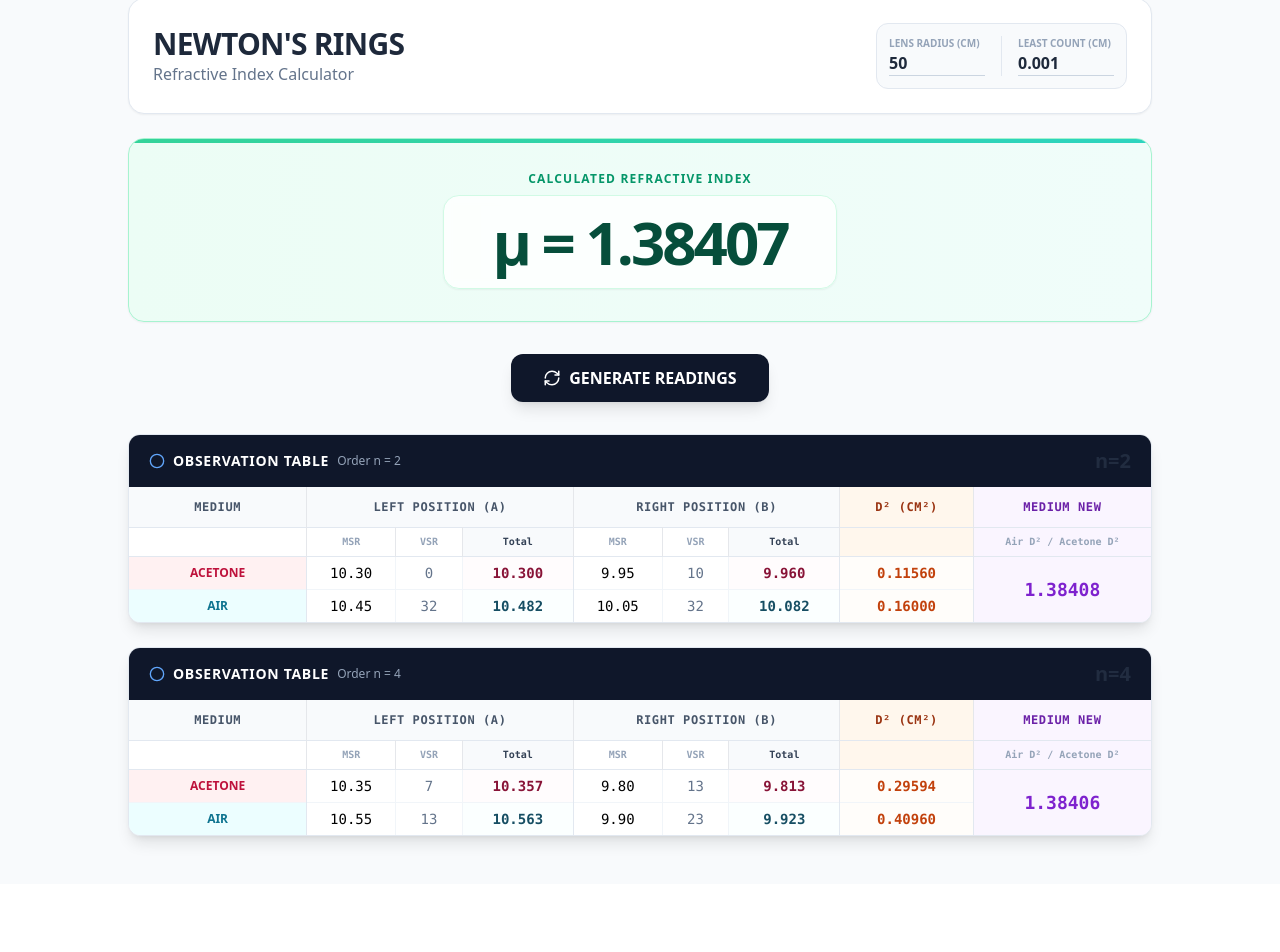
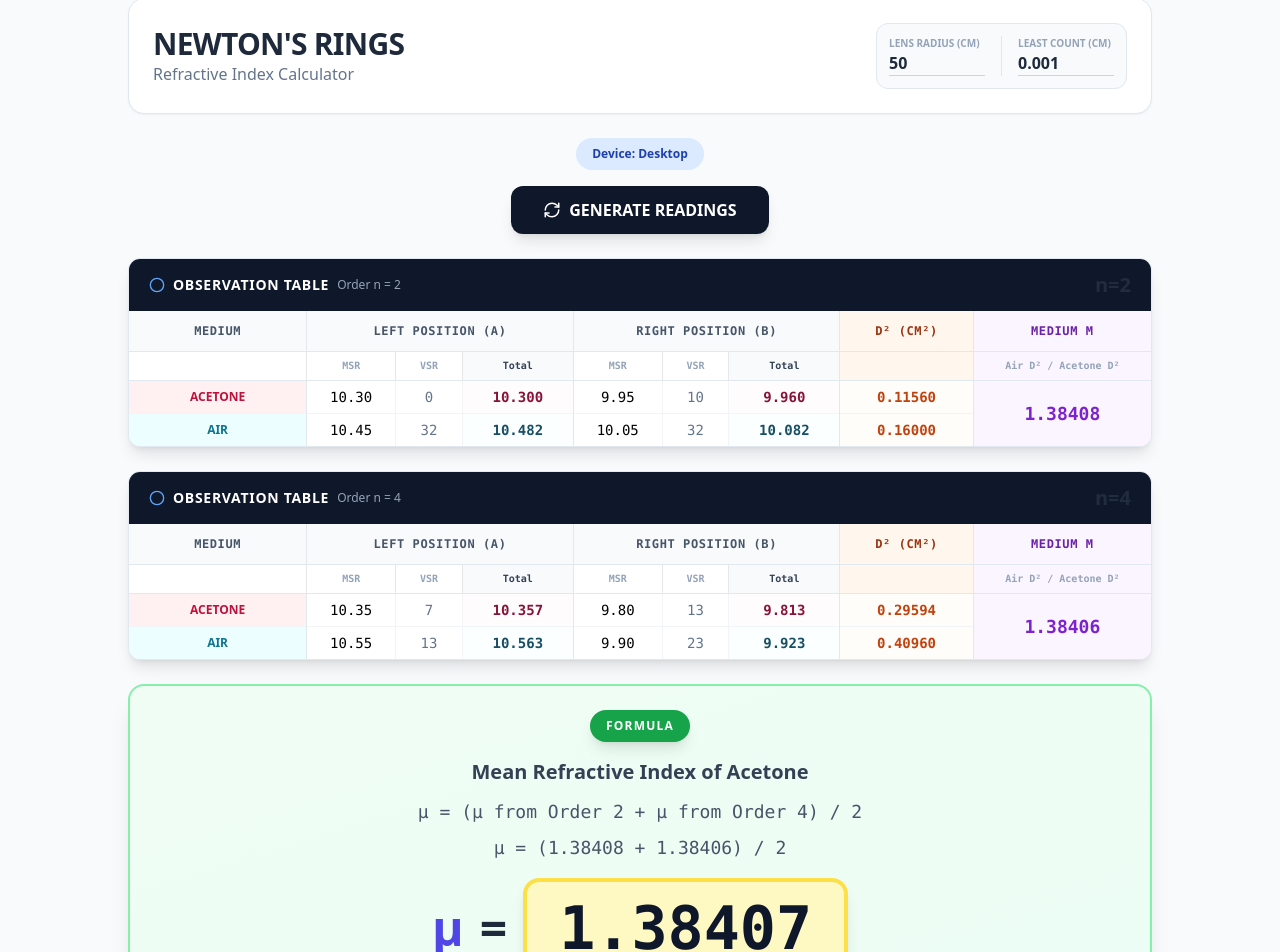
Before and after one commit to joel-b-d/Newtons-rings-to-find-medium, a React (Create React App) app: page / in a window 1280 px wide. Shown: the part 26-978 px from the top of the page. Before the commit the page ends 910 px from the top, so only its background shows below. Built offline with nearby package versions, Linux system fonts and the light colour scheme.

Commit message:
Update App.js

```diff
--- a/src/App.js
+++ b/src/App.js
@@ -7,6 +7,27 @@ export default function NewtonsRingsRefractiveIndex() {
   const [radius, setRadius] = useState(50);
   const [leastCount, setLeastCount] = useState(0.001);
   const [readings, setReadings] = useState(null);
+  const [deviceType, setDeviceType] = useState('Desktop');
+
+  // Device Detection
+  useEffect(() => {
+    const detectDevice = () => {
+      const userAgent = navigator.userAgent.toLowerCase();
+      const isMobile = /iphone|ipad|ipod|android/.test(userAgent);
+      const isTablet = /(ipad|tablet|(android(?!.*mobile))|(windows(?!.*phone)(.*touch))|kindle|playbook|silk|(puffin(?!.*(IP|AP|WP))))/.test(userAgent);
+
+      if (isMobile && !isTablet) {
+        if (/iphone|ipad|ipod/.test(userAgent)) {
+          setDeviceType('iOS');
+        } else {
+          setDeviceType('Android');
+        }
+      } else {
+        setDeviceType('Desktop');
+      }
+    };
+    detectDevice();
+  }, []);
 
   // --- MATH HELPERS ---
 
@@ -144,7 +165,7 @@ export default function NewtonsRingsRefractiveIndex() {
                 <th className="border-r" colSpan={3}>Left Position (a)</th>
                 <th className="border-r" colSpan={3}>Right Position (b)</th>
                 <th className="w-24 border-r bg-orange-50 text-orange-800">D² (cm²)</th>
-                <th className="w-32 bg-purple-50 text-purple-800">Medium New</th>
+                <th className="w-32 bg-purple-50 text-purple-800">Medium μ</th>
               </tr>
               <tr className="bg-white text-slate-400 text-[10px] border-b border-slate-200">
                 <th className="border-r"></th>
@@ -230,17 +251,15 @@ export default function NewtonsRingsRefractiveIndex() {
             </div>
         </div>
 
-        {/* RESULT CARD */}
-        <div className="bg-gradient-to-r from-emerald-50 to-teal-50 border border-emerald-200 rounded-2xl p-8 mb-8 flex flex-col items-center justify-center text-center shadow-sm relative overflow-hidden">
-            <div className="absolute top-0 w-full h-1 bg-gradient-to-r from-emerald-400 to-teal-400"></div>
-            <span className="text-emerald-600 font-bold uppercase tracking-widest text-xs mb-2">Calculated Refractive Index</span>
-            <div className="bg-white/80 backdrop-blur-sm px-12 py-4 rounded-2xl border border-emerald-100 shadow-sm">
-                 <span className="text-6xl font-black text-emerald-900 tracking-tighter">μ = {finalMu}</span>
-            </div>
+        {/* DEVICE INFO BADGE */}
+        <div className="flex justify-center mb-4">
+          <div className="inline-block bg-blue-100 text-blue-800 px-4 py-2 rounded-full text-xs font-bold">
+            Device: Desktop
+          </div>
         </div>
 
-        {/* ACTION BUTTON */}
-        <div className="flex justify-center mb-8">
+        {/* ACTION BUTTON - MOVED UP */}
+        <div className="flex justify-center mb-6">
             <button
                 onClick={generateReadings}
                 className="flex items-center gap-2 bg-slate-900 hover:bg-slate-800 text-white px-8 py-3 rounded-xl font-bold transition-all active:scale-95 shadow-lg"
@@ -257,6 +276,40 @@ export default function NewtonsRingsRefractiveIndex() {
             </>
         )}
 
+        {/* RESULT CARD - MOVED BELOW TABLES */}
+        <div className="bg-gradient-to-br from-green-50 to-emerald-50 rounded-2xl shadow-xl p-6 mb-6 border-2 border-green-300">
+          <div className="text-center">
+            <div className="inline-block bg-green-600 text-white px-4 py-2 rounded-full font-bold uppercase tracking-widest text-xs mb-4 shadow-lg">
+              Formula
+            </div>
+            <div className="text-xl text-slate-700 font-bold mb-3">
+              Mean Refractive Index of Acetone
+            </div>
+            <div className="text-lg text-slate-600 font-mono mb-2">
+              μ = (μ from Order 2 + μ from Order 4) / 2
+            </div>
+            {readings && (
+              <>
+                <div className="text-lg text-slate-600 font-mono mb-4">
+                  μ = ({readings.order2.mu} + {readings.order4.mu}) / 2
+                </div>
+                <div className="flex items-center justify-center gap-4">
+                  <div className="text-5xl font-black text-indigo-600">μ</div>
+                  <div className="text-5xl font-black text-slate-800">=</div>
+                  <div className="text-6xl font-mono font-black text-slate-900 bg-yellow-100 px-8 py-4 rounded-2xl border-4 border-yellow-300 shadow-lg">
+                    {finalMu}
+                  </div>
+                </div>
+              </>
+            )}
+            {!readings && (
+              <div className="text-gray-500 italic text-sm mt-4">
+                Click "GENERATE READINGS" to see the result
+              </div>
+            )}
+          </div>
+        </div>
+
       </div>
     </div>
   );
```
